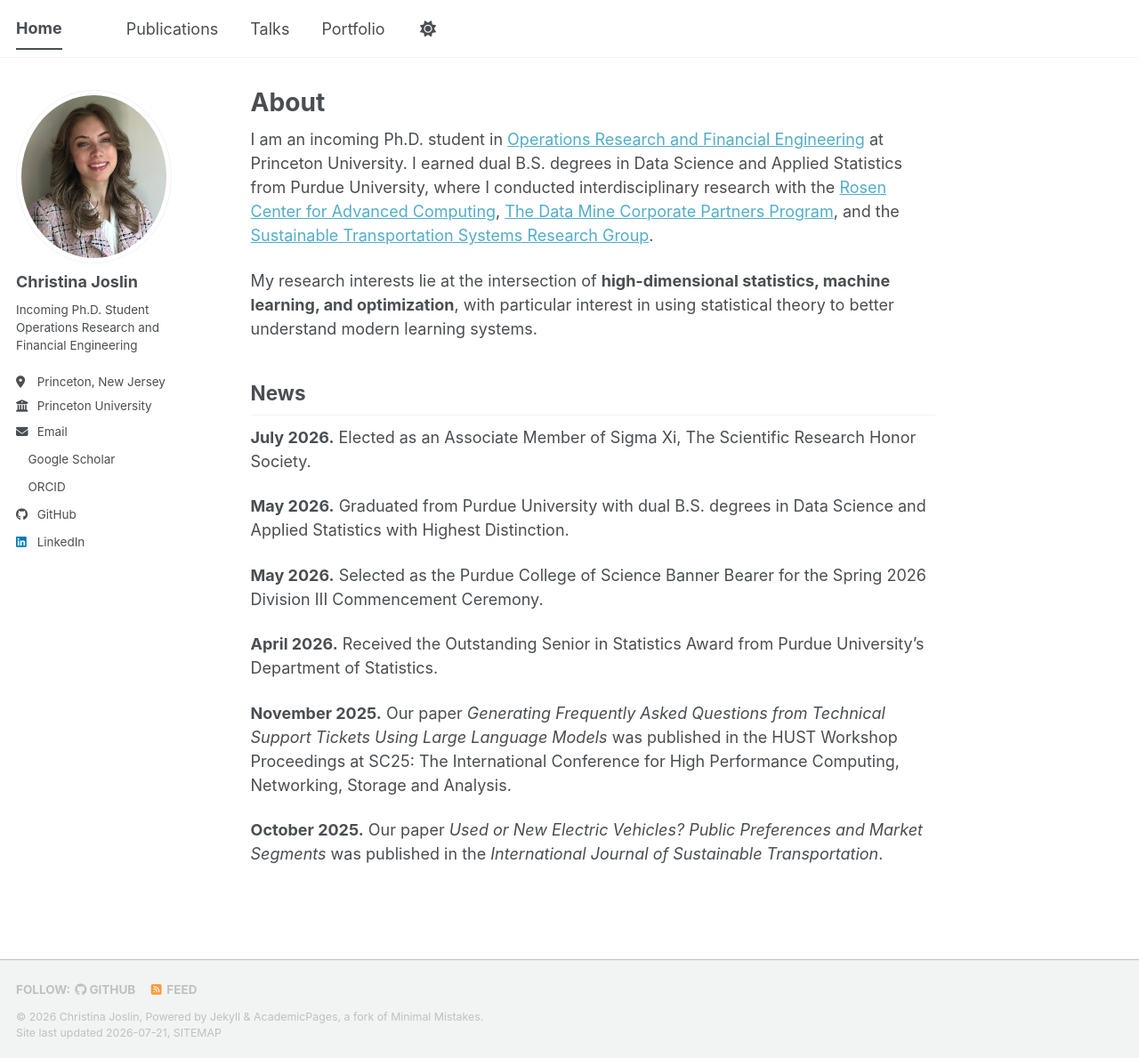
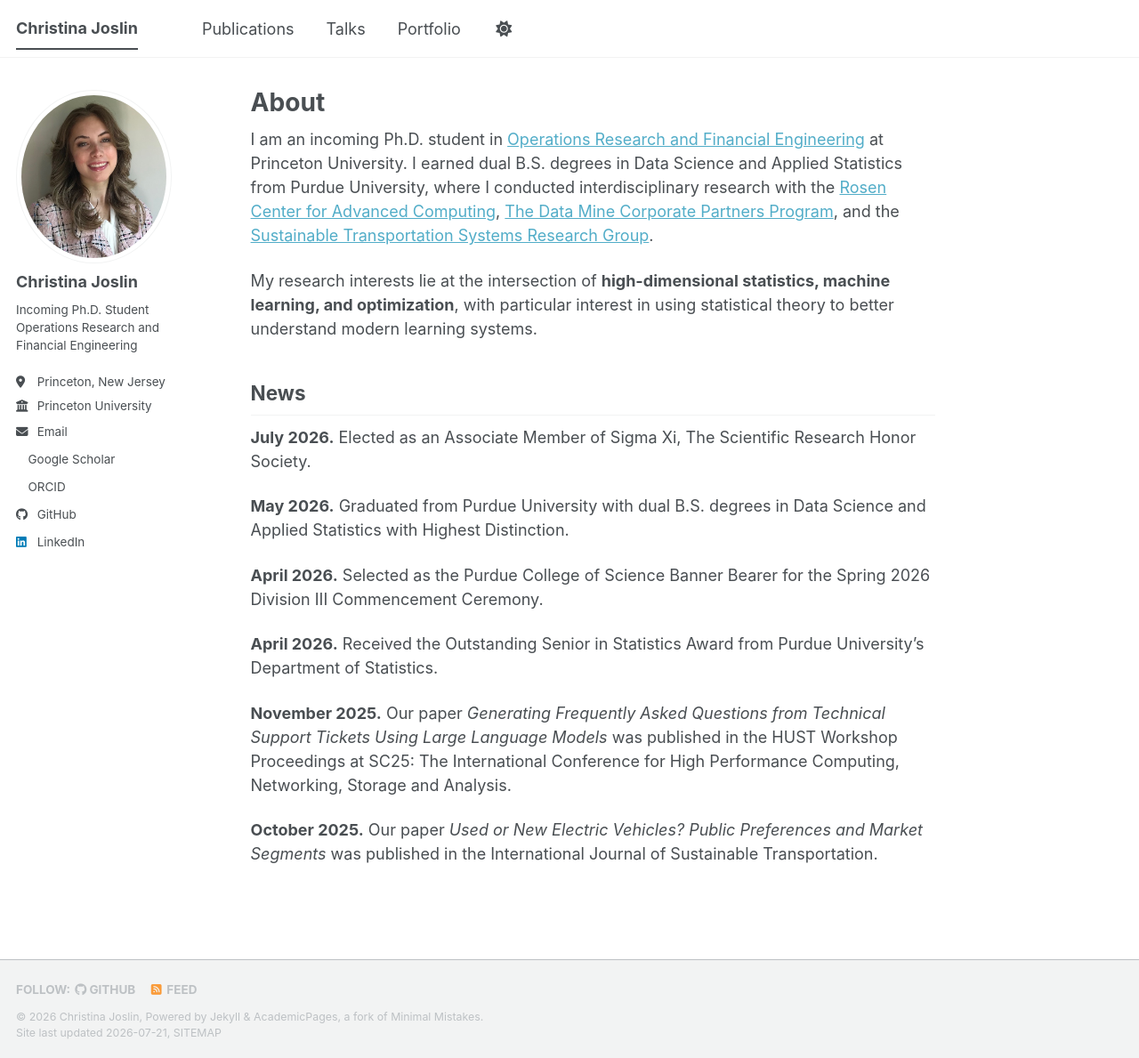
Before and after one commit to christinajoslin/christinajoslin.github.io, a Jekyll site: the page built from _pages/about.md, in a window 1280 px wide and 1189 px high. Shown: the whole window at 89% size. Built offline with Jekyll 4.4.1, drawn with Linux system fonts in a browser that asks for light colours; a style sheet for code colours, icons or effects is not loaded.

Commit message:
Update about me

```diff
--- a/_config.yml
+++ b/_config.yml
@@ -9,7 +9,7 @@
 # Basic Site Settings
 locale                   : "en-US"
 site_theme               : "default" # The available themes options are "default", "air", "sunrise", "mint", "dirt" and "contrast"
-title                    : "Home"
+title                    : "Christina Joslin"
 title_separator          : "-"
 name                     : &name "Christina Joslin"
 description              : &description "Christina Joslin's Site"   # Update this with a general description of your site, this is the default if not overridden by a page
@@ -25,8 +25,8 @@ author:
   # Biographic information
   avatar           : "profile.jpg"
   name             : "Christina Joslin"
-  pronouns         : # example: "she/her"
-  bio              : "Incoming Ph.D. Student Operations Research and Financial Engineering"
+  pronouns         : #
+  bio              : "Incoming Ph.D. Student<br>Operations Research and Financial Engineering"
   location         : "Princeton, New Jersey"
   employer         : "Princeton University"
   uri              : # URL
--- a/_pages/about.md
+++ b/_pages/about.md
@@ -17,10 +17,10 @@ My research interests lie at the intersection of **high-dimensional statistics,
 
 **May 2026.** Graduated from Purdue University with dual B.S. degrees in Data Science and Applied Statistics with Highest Distinction.
 
-**May 2026.** Selected as the Purdue College of Science Banner Bearer for the Spring 2026 Division III Commencement Ceremony.
+**April 2026.** Selected as the Purdue College of Science Banner Bearer for the Spring 2026 Division III Commencement Ceremony.
 
 **April 2026.** Received the Outstanding Senior in Statistics Award from Purdue University's Department of Statistics.
 
 **November 2025.** Our paper *Generating Frequently Asked Questions from Technical Support Tickets Using Large Language Models* was published in the HUST Workshop Proceedings at SC25: The International Conference for High Performance Computing, Networking, Storage and Analysis.
 
-**October 2025.** Our paper *Used or New Electric Vehicles? Public Preferences and Market Segments* was published in the *International Journal of Sustainable Transportation*.
+**October 2025.** Our paper *Used or New Electric Vehicles? Public Preferences and Market Segments* was published in the International Journal of Sustainable Transportation.
```
Also changed, not shown: _publications/2025-11-15-gen-faq.md (+1 -0 lines).
